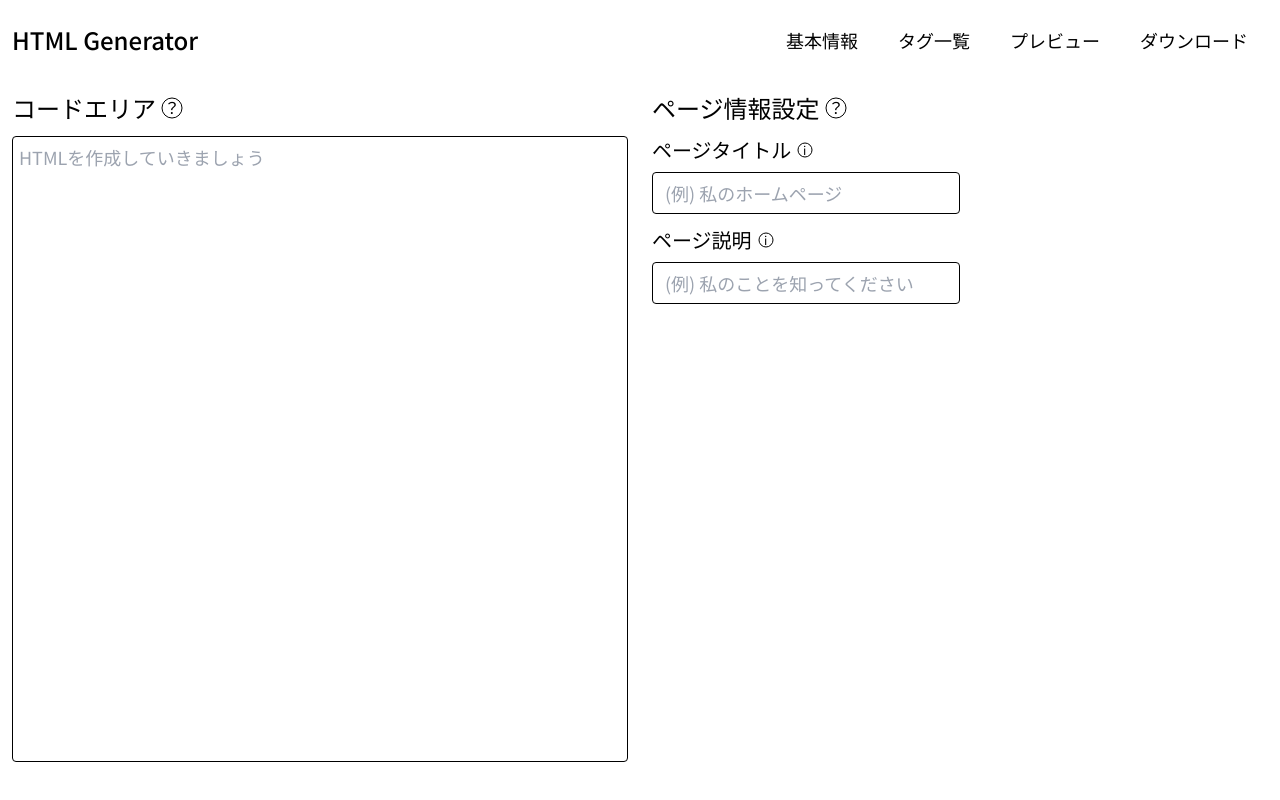
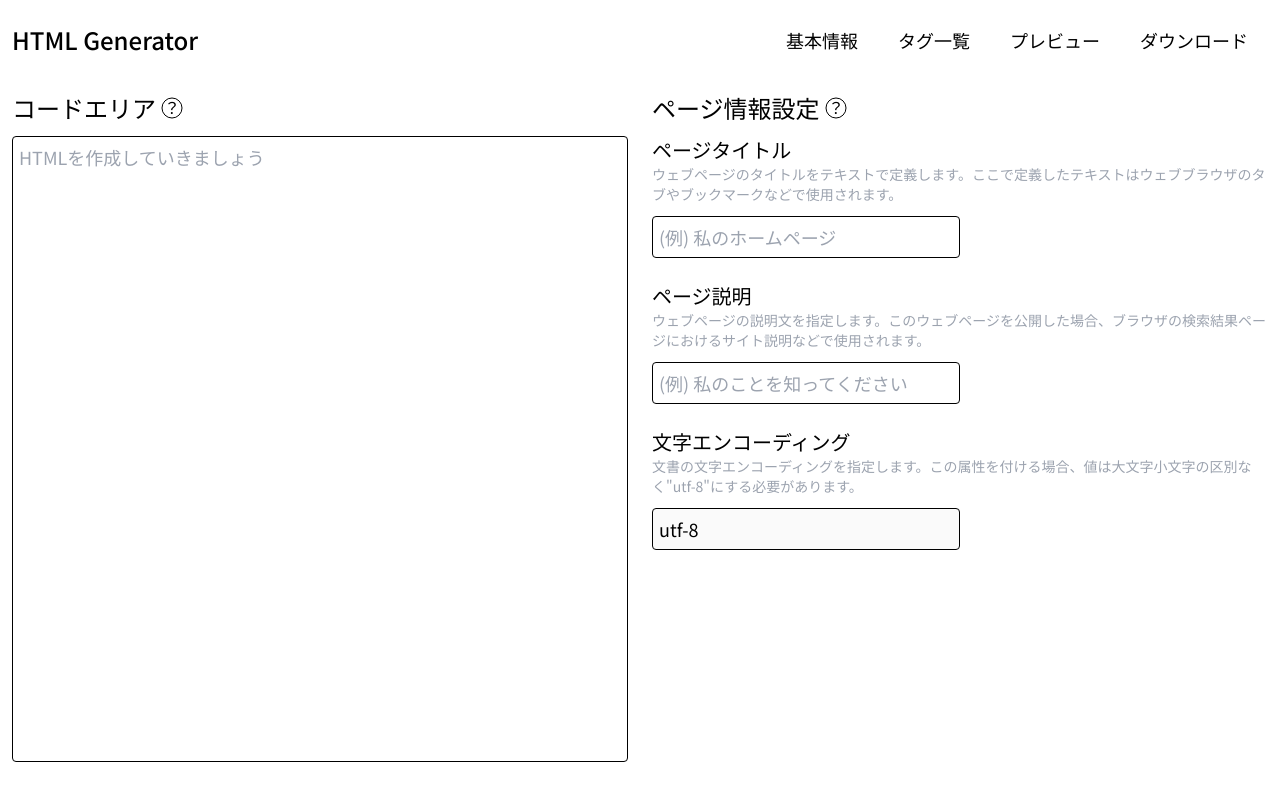
Before and after one commit to kazu51-gh/html-generator, a Next.js app: page / in a window 1280 px wide. Built offline with nearby package versions, Linux system fonts and the light colour scheme.

Commit message:
add charset window and redesign basic setting page

```diff
--- /dev/null
+++ b/src/components/headings/settingTitle.tsx
@@ -0,0 +1,17 @@
+import { FC } from "react";
+
+type Props = {
+  headingTitle: string;
+  description: string;
+}
+
+const SettingTitle: FC<Props> = ({ headingTitle, description }) => {
+  return(
+    <div className="w-full">
+      <h3 className="text-xl">{headingTitle}</h3>
+      <p className="text-sm text-[#9CA3AF]">{description}</p>
+    </div>
+  );
+}
+
+export default SettingTitle;
--- /dev/null
+++ b/src/components/input/disabledValue.tsx
@@ -0,0 +1,18 @@
+import { FC } from "react";
+
+type Props = {
+  value: string;
+}
+
+const DisabledValue: FC<Props> = ({ value }) => {
+  return(
+    <input
+      className="border border-black my-3 p-1.5 rounded text-lg w-1/2 dark:bg-gray-700 dark:border-gray-500 dark:text-gray-300"
+      type="text"
+      value={value}
+      disabled
+    />
+  );
+}
+
+export default DisabledValue;
--- a/src/components/input/pageSetting/setting.tsx
+++ /dev/null
@@ -1,27 +0,0 @@
-import { Dispatch, FC, SetStateAction } from "react";
-import SettingWindow from "@/components/input/pageSetting/settingWindow";
-import SettingTitle from "@/components/input/pageSetting/settingTitle";
-
-type Props = {
-  setSetting: Dispatch<SetStateAction<string>>;
-  placeholder: string;
-  value: string;
-  headingTitle: string;
-}
-
-const Setting: FC<Props> = ({ setSetting, placeholder, value, headingTitle }) => {
-  return(
-    <div className="mb-3">
-      <SettingTitle
-        headingTitle={headingTitle}
-      />
-      <SettingWindow
-        setSetting={setSetting}
-        placeholder={placeholder}
-        value={value}
-      />
-    </div>
-  );
-}
-
-export default Setting;
--- a/src/components/input/pageSetting/settingTitle.tsx
+++ /dev/null
@@ -1,21 +0,0 @@
-import { FC } from "react";
-
-type Props = {
-  headingTitle: string;
-}
-
-const SettingTitle: FC<Props> = ({ headingTitle }) => {
-  return(
-    <div className="flex flex-row items-center w-full">
-      <h3 className="text-xl mb-2">{headingTitle}</h3>
-      <svg xmlns="http://www.w3.org/2000/svg" width="28" height="28" viewBox="0 0 28 28"
-        className="cursor-pointer mb-2"
-      >
-        <circle cx="14" cy="14" r="7" fill="white" stroke="black" />
-        <text x="12" y="19" font-size="12" font-family="inherit">i</text>
-      </svg>
-    </div>
-  );
-}
-
-export default SettingTitle;
--- a/src/components/input/pageSetting/settingWindow.tsx
+++ /dev/null
@@ -1,21 +0,0 @@
-import { Dispatch, FC, SetStateAction } from "react";
-
-type Props = {
-  setSetting: Dispatch<SetStateAction<string>>;
-  placeholder: string;
-  value: string;
-}
-
-const SettingWindow: FC<Props> = ({ setSetting, placeholder, value }) => {
-  return(
-    <input
-      className="border border-black px-3 py-1.5 rounded text-lg w-1/2 dark:bg-gray-700 dark:border-gray-500 dark:text-gray-300"
-      onChange={(e) => setSetting(e.target.value)}
-      placeholder={placeholder}
-      type="text"
-      value={value}
-    />
-  );
-}
-
-export default SettingWindow;
--- /dev/null
+++ b/src/components/input/settingWindow.tsx
@@ -0,0 +1,21 @@
+import { Dispatch, FC, SetStateAction } from "react";
+
+type Props = {
+  value: string;
+  setValue: Dispatch<SetStateAction<string>>;
+  placeholder: string;
+}
+
+const SettingWindow: FC<Props> = ({ value, setValue, placeholder }) => {
+  return(
+    <input
+      className="border border-black my-3 p-1.5 rounded text-lg w-1/2 dark:bg-gray-700 dark:border-gray-500 dark:text-gray-300"
+      onChange={(e) => setValue(e.target.value)}
+      placeholder={placeholder}
+      type="text"
+      value={value}
+    />
+  );
+}
+
+export default SettingWindow;
--- a/src/components/layout/basicSetting.tsx
+++ b/src/components/layout/basicSetting.tsx
@@ -1,6 +1,9 @@
 import { Dispatch, FC, SetStateAction } from "react";
-import Setting from "@/components/input/pageSetting/setting";
+import { descriptions } from "@/data/headData";
+import DisabledValue from "@/components/input/disabledValue";
 import PageTitle from "@/components/headings/pageTitle";
+import SettingTitle from "@/components/headings/settingTitle";
+import SettingWindow from "@/components/input/settingWindow";
 
 type Props = {
   pageTitle: string;
@@ -13,18 +16,35 @@ const BasicSetting: FC<Props> = ({ pageTitle, setPageTitle, pageDescription, set
   return(
     <div className="h-full w-full">
       <PageTitle title="ページ情報設定" />
-      <Setting
-        setSetting={setPageTitle}
-        placeholder="(例) 私のホームページ"
-        value={pageTitle}
-        headingTitle="ページタイトル"
-      />
-      <Setting
-        setSetting={setPageDescription}
-        placeholder="(例) 私のことを知ってください"
-        value={pageDescription}
-        headingTitle="ページ説明"
-      />
+      <div className="mb-3">
+        <SettingTitle
+          headingTitle="ページタイトル"
+          description={descriptions.title}
+        />
+        <SettingWindow
+          value={pageTitle}
+          setValue={setPageTitle}
+          placeholder="(例) 私のホームページ"
+        />
+      </div>
+      <div className="mb-3">
+        <SettingTitle
+          headingTitle="ページ説明"
+          description={descriptions.description}
+        />
+        <SettingWindow
+          value={pageDescription}
+          setValue={setPageDescription}
+          placeholder="(例) 私のことを知ってください"
+        />
+      </div>
+      <div className="mb-3">
+        <SettingTitle
+          headingTitle="文字エンコーディング"
+          description={descriptions.charset}
+        />
+        <DisabledValue value="utf-8" />
+      </div>
     </div>
   );
 }
```
